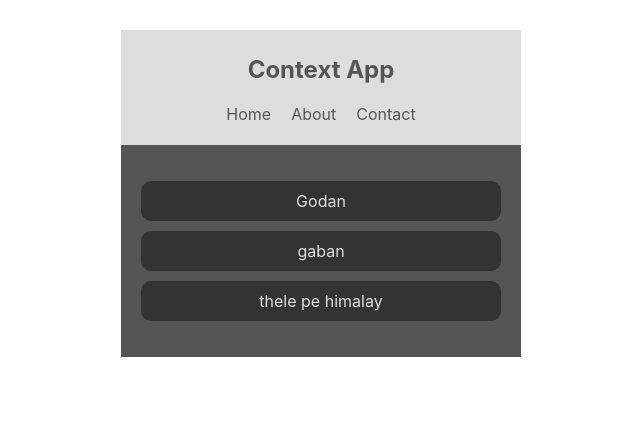
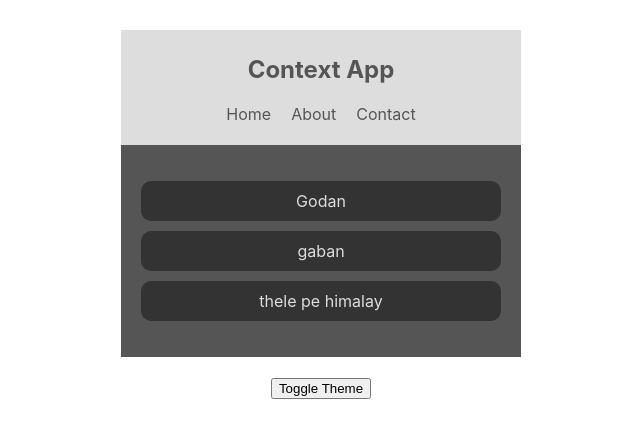
Before and after one commit to SanchitYadav2005/Hooks_-_Context, a React (Vite) app: page / in a window 1280 px wide. Shown: the top 438 px of the page, without its empty margins (319-959 px from the left). Built offline with nearby package versions, Linux system fonts and the light colour scheme.

Commit message:
added the button component to the parent component

```diff
--- a/src/App.jsx
+++ b/src/App.jsx
@@ -1,5 +1,6 @@
 import BookList from "./components/BookList";
 import Navbar from "./components/Navbar";
+import ToggleButton from "./components/ToggleButton";
 // here you have to import the provider not the context.
 import ThemeContextProvider from "./context/ThemeContext";
 
@@ -9,6 +10,7 @@ function App() {
       <ThemeContextProvider>
         <Navbar />
         <BookList />
+        <ToggleButton/>
       </ThemeContextProvider>
     </div>
   );
```
